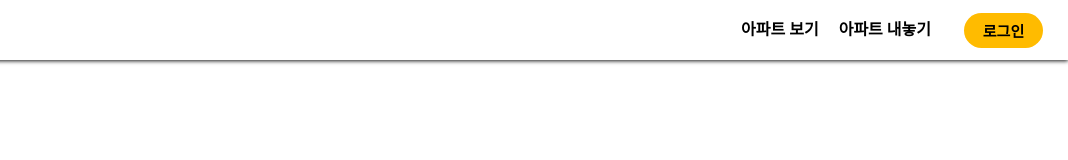
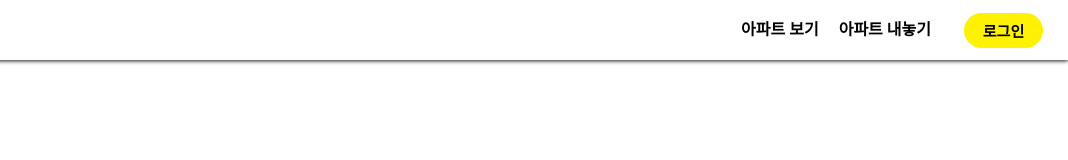
Before and after one commit to kh1267/aptbox, a plain HTML site: page index.html in a window 1280 px wide. In both pictures the pointer is over the button "로그인". Shown: the full height of the page, 212-1280 px from the left. Drawn offline with Linux system fonts and the light colour scheme.

Commit message:
헤더수정hover

```diff
--- a/css/web.css
+++ b/css/web.css
@@ -20,7 +20,7 @@
 .header .logo .logo-img {height:35px; margin:12px 0 0 20px}
 
 /*header 로그인, 메뉴*/
-    .header .menu-login {
+.header .menu-login {
         float: right;
         height: 35px;
         width: 79px;
@@ -36,6 +36,7 @@
         border-style:none;
         margin-right:25px
     }
+.header .menu-login:hover { background-color: #FFF200}
 .header .menu {float: right;}
 .header .menu>ul {line-height:60px}
 .header .menu>ul>li {float:left; padding-right:20px; font-weight:600}
```
